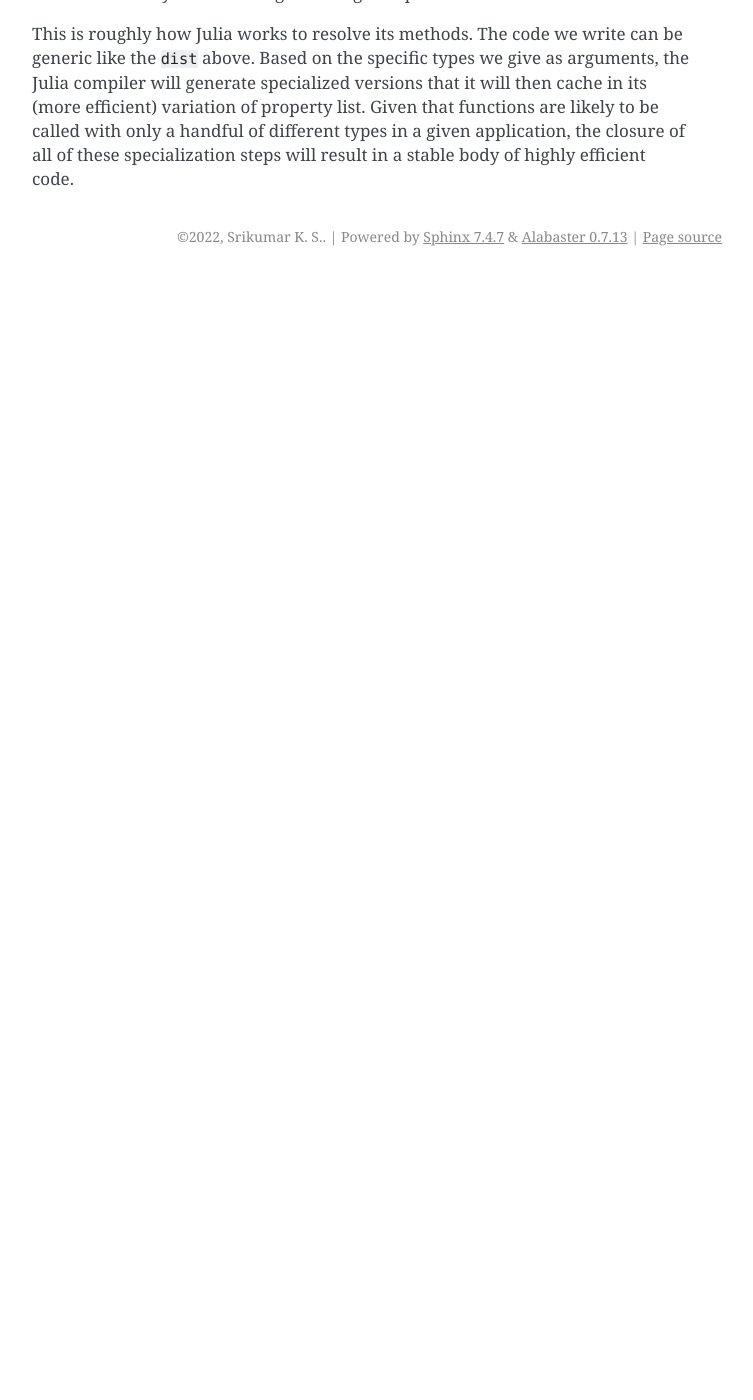
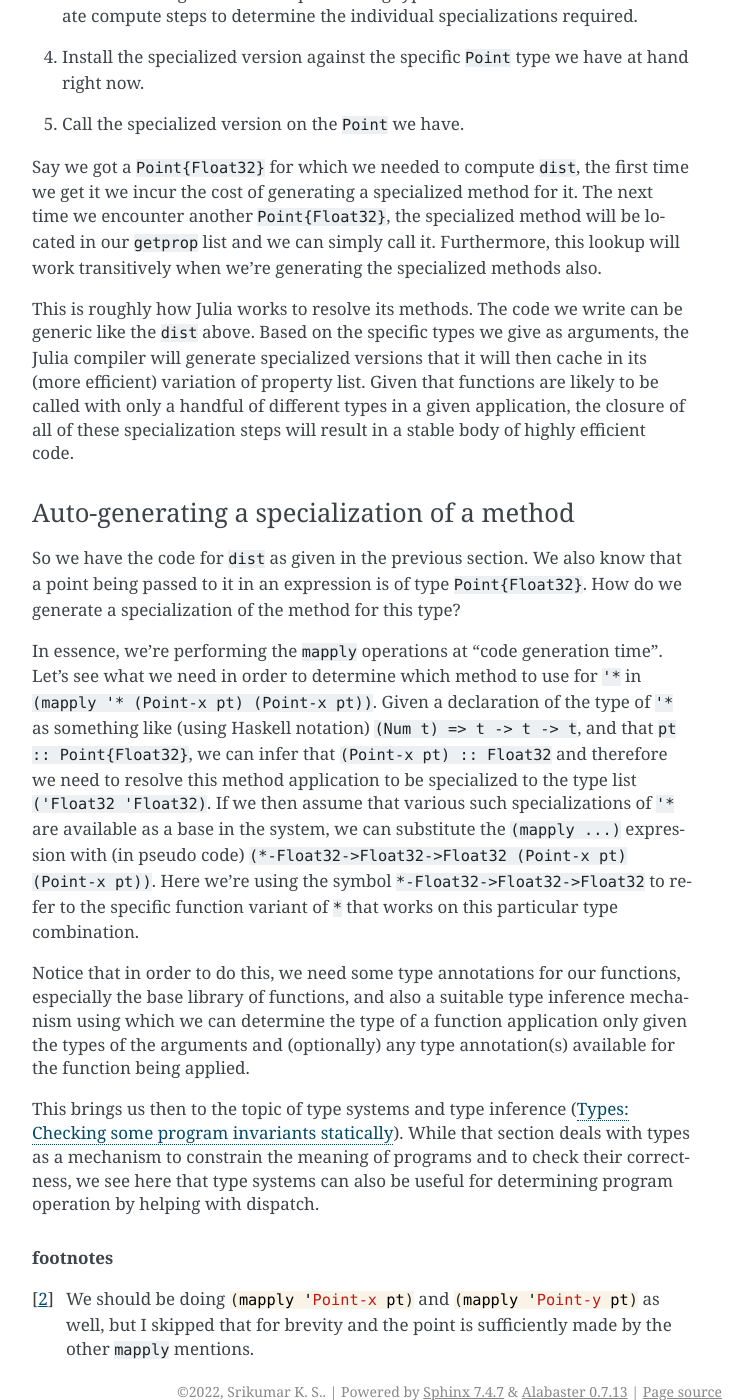
Before and after one commit to kreauniv/comp308, a Sphinx documentation site: the page built from source/dispatch.rst, in a window 1280 px wide and 1400 px high, scrolled down 15416 px. Shown: the whole window, without its empty margins (388-1141 px from the left). Built offline with Sphinx 7.4.7, drawn with Linux system fonts in a browser that asks for light colours; before the commit the page ends 15692 px from its top, so only the background shows below that; some of the changed text lies outside the part shown.

Commit message:
Fixes and tweaks

```diff
--- a/source/dispatch.rst
+++ b/source/dispatch.rst
@@ -645,13 +645,13 @@ situation is to branch over the collective **types** of the arguments.
 We will use the same "property list" structure for dispatch of multimethods.
 The "thing" will be the name of the multimethod, the "property" will be a list
 of types of the arguments and the value will be a procedure to apply over the
-arguments. We will call the procedure that does this dispatch as ``multiapply``
+arguments. We will call the procedure that does this dispatch as ``mapply``
 since it looks pretty much like ``apply`` except that it dispatches over the
-types of the arguments.
+types of the arguments, and the ``m`` stands for "multi-method".
 
 .. code:: racket
 
-   (define (multiapply method-name . list-of-args)
+   (define (mapply method-name . list-of-args)
         (let ([method (getprop method-name (map get-type list-of-args)
                                (λ (method-name list-of-args)
                                     (error "What do we do if method is not found?")))])
@@ -689,15 +689,16 @@ over those types.
 .. code:: racket
 
     (define (mdist pt)
-        (multiapply
+        (mapply
             'sqrt
-            (multiapply '+
-                        (multiapply '* (Point-x pt) (Point-x pt))
-                        (multiapply '* (Point-y pt) (Point-y pt)))))
+            (mapply '+
+                    (mapply '* (Point-x pt) (Point-x pt))
+                    (mapply '* (Point-y pt) (Point-y pt)))))
 
 As a first step, if we automatically rewrite the previous ``dist`` procedure
 to use multiple argument dispatch, then we can install it as the target method
-for all permissible types of ``Point`` values it can handle.
+for all permissible types of ``Point`` values it can handle. [#mapply]_
+
 
 However, we can do better than that!
 
@@ -707,14 +708,25 @@ and such. This is not an indefinitely large list. So given that we know what
 kind of a point we have at hand for which we wish to dispatch, we can do the
 following -
 
-1. Don't install then generic method by default because it is doing the same
-   work over and over.
+1. Don't install the generic method by default because it is doing the same
+   work over and over every time it is called -- worth eliminating.
 2. When a method lookup fails, then lookup an appropriate method like ``dist``
    which meets the type of point that we have. This matching algorithm is more
    complex than the ``getprop`` we've been doing so far, but let's assume it
    exists for the moment.
 3. Generate a specialized version of the generic ``dist`` where all the
-   would-be ``multiapply`` points are now resolved right away.
+   would-be ``mapply`` points are now resolved right away. For example, we might
+   generate a specialization of ``dist`` for ``Point{Float32}`` to be this -
+
+   .. code:: racket
+
+        (define (dist-Point<f32> pt)
+            (sqrt<f32> (+<f32> (\*<f32> (Point<f32>-x pt) (Point<f32>-x pt))
+                               (\*<f32> (Point<f32>-y pt) (Point<f32>-y pt)))))
+
+   Note that doing this involves performing type inference of all the intermediate
+   compute steps to determine the individual specializations required.
+
 4. Install the specialized version against the specific ``Point`` type we have
    at hand right now.
 5. Call the specialized version on the ``Point`` we have.
@@ -733,3 +745,42 @@ then cache in its (more efficient) variation of property list. Given that
 functions are likely to be called with only a handful of different types in a
 given application, the closure of all of these specialization steps will result
 in a stable body of highly efficient code.
+
+Auto-generating a specialization of a method
+~~~~~~~~~~~~~~~~~~~~~~~~~~~~~~~~~~~~~~~~~~~~
+
+So we have the code for ``dist`` as given in the previous section. We also know
+that a point being passed to it in an expression is of type ``Point{Float32}``.
+How do we generate a specialization of the method for this type?
+
+In essence, we're performing the ``mapply`` operations at "code generation
+time". Let's see what we need in order to determine which method to use for
+``'*`` in ``(mapply '* (Point-x pt) (Point-x pt))``. Given a declaration of the
+type of ``'*`` as something like (using Haskell notation) ``(Num t) => t -> t
+-> t``, and that ``pt :: Point{Float32}``, we can infer that ``(Point-x pt) ::
+Float32`` and therefore we need to resolve this method application to be
+specialized to the type list ``('Float32 'Float32)``. If we then assume that
+various such specializations of ``'*`` are available as a base in the system,
+we can substitute the ``(mapply ...)`` expression with (in pseudo code)
+``(*-Float32->Float32->Float32 (Point-x pt) (Point-x pt))``. Here we're using
+the symbol ``*-Float32->Float32->Float32`` to refer to the specific function
+variant of ``*`` that works on this particular type combination.
+
+Notice that in order to do this, we need some type annotations for our functions,
+especially the base library of functions, and also a suitable type inference
+mechanism using which we can determine the type of a function application only
+given the types of the arguments and (optionally) any type annotation(s) available
+for the function being applied.
+
+This brings us then to the topic of type systems and type inference
+(:doc:`types`). While that section deals with types as a mechanism to constrain
+the meaning of programs and to check their correctness, we see here that type
+systems can also be useful for determining program operation by helping with
+dispatch.
+
+.. rubric:: footnotes
+
+
+.. [#mapply] We should be doing :rkt:`(mapply 'Point-x pt)` and :rkt:`(mapply
+   'Point-y pt)` as well, but I skipped that for brevity and the point is
+   sufficiently made by the other ``mapply`` mentions.
```
Also changed, not shown: 2 other files.
